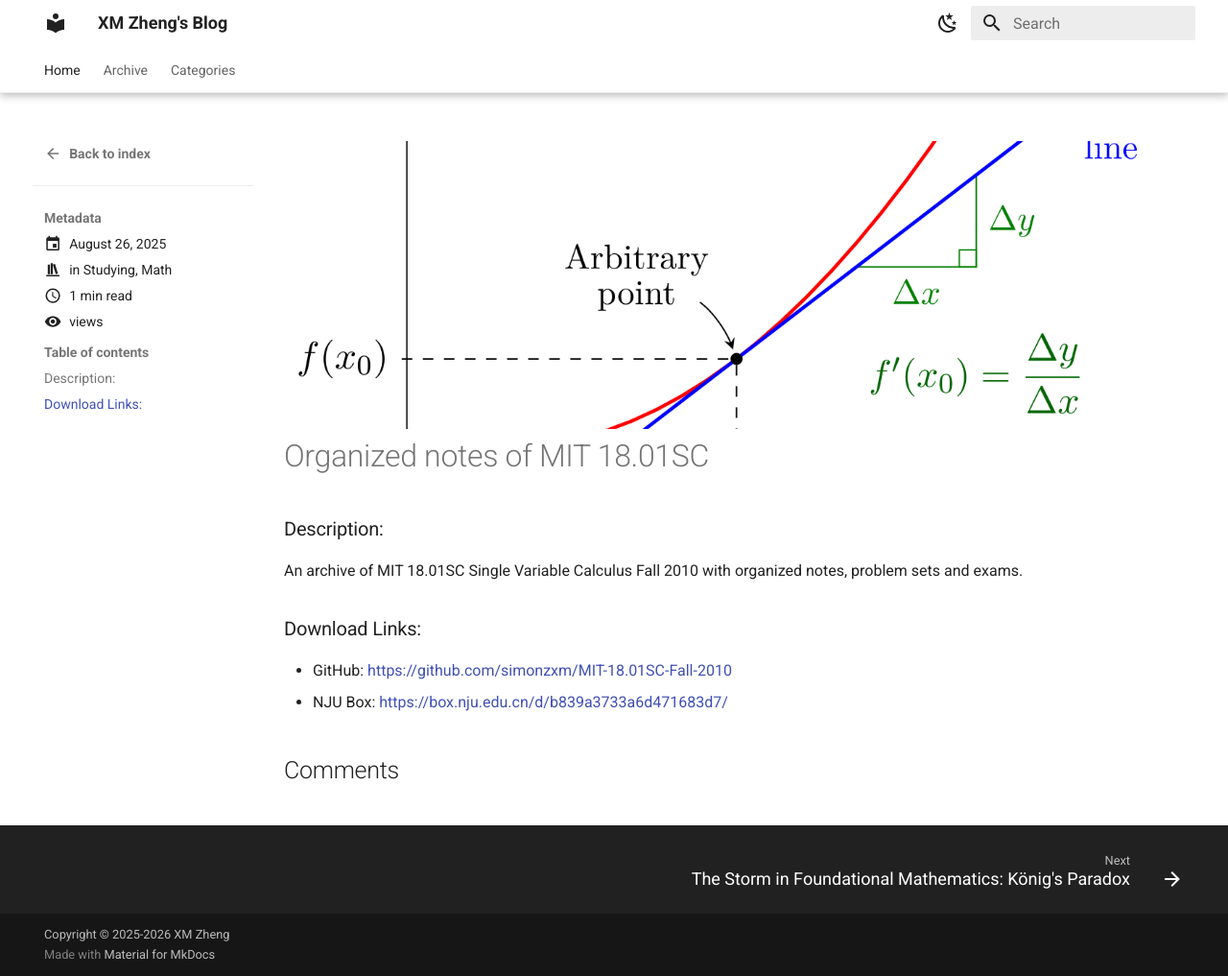
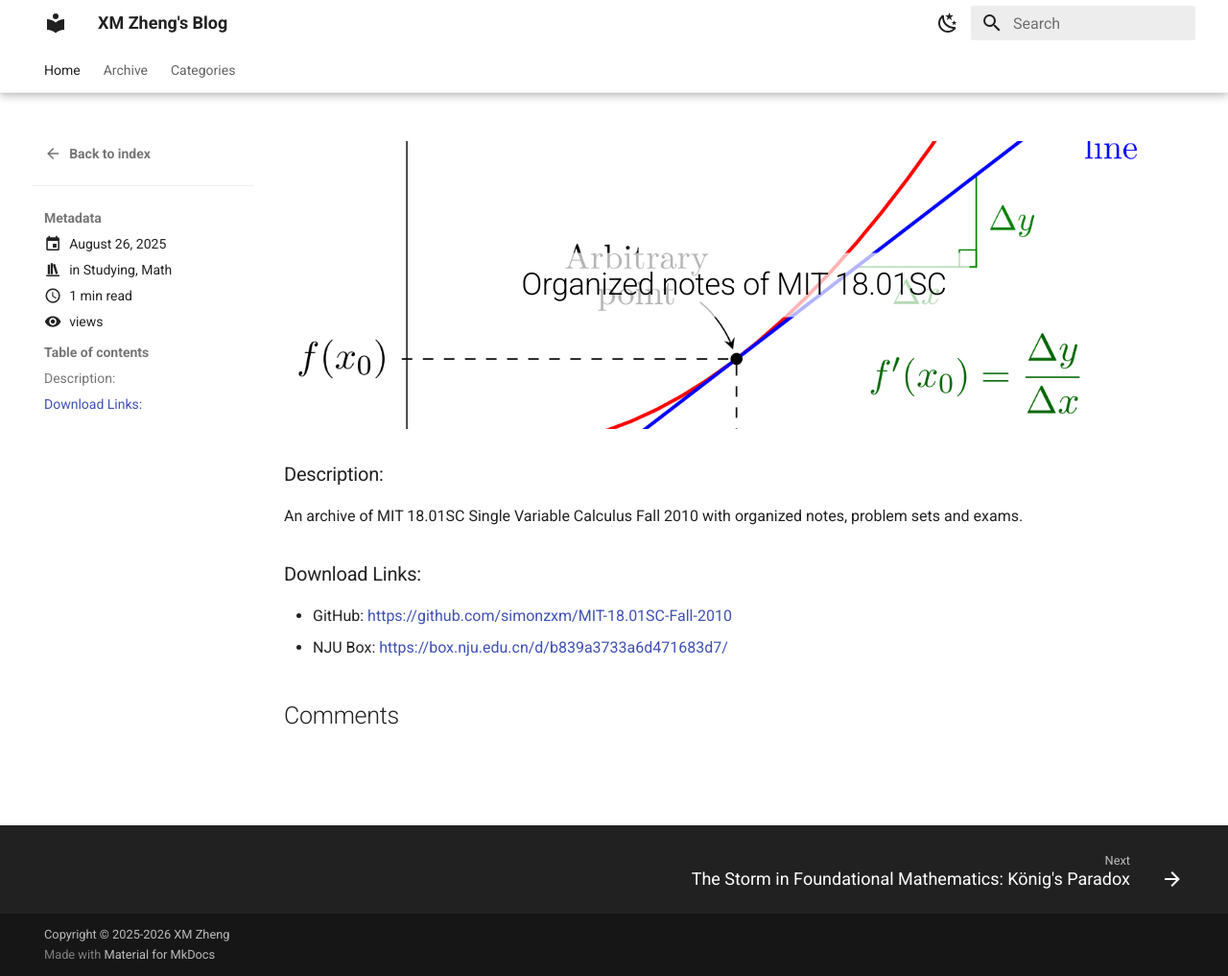
Before and after one commit to simonzxm/blog, an MkDocs documentation site: the page built from docs/posts/organized-notes-of-mit-1801sc.md, in a window 1280 px wide and 1017 px high. Shown: the whole window at 96% size. Built offline with MkDocs 1.6.1 and Material for MkDocs 9.7.7, drawn with Linux system fonts in a browser that asks for light colours; comment, search, counter and statistics services are not loaded.

Commit message:
Improve cover image style

```diff
--- a/docs/stylesheets/extra.css
+++ b/docs/stylesheets/extra.css
@@ -1,8 +1,35 @@
+.md-cover {
+  position: relative;
+  overflow: hidden;
+  border-radius: 0.4rem;
+}
+
 .md-cover img {
+  display: block;
   max-height: 300px;
   width: 100%;
   object-fit: cover;
-  border-radius: 0.4rem;
+}
+
+.md-cover__title {
+  position: absolute;
+  top: 50%;
+  left: 50%;
+  box-sizing: border-box;
+  width: max-content;
+  max-width: calc(100% - 2rem);
+  margin: 0 !important;
+  padding: 0.4em 0.75em;
+  transform: translate(-50%, -50%);
+  border-radius: 0.2rem;
+  background: rgb(255 255 255 / 70%);
+  color: #000 !important;
+  line-height: 1.25;
+  text-align: center;
+}
+
+.md-cover + h1 {
+  display: none;
 }
 
 details .linenos, details code, details .filename, details .pyodide-editor {
--- a/overrides/partials/content.html
+++ b/overrides/partials/content.html
@@ -1,6 +1,6 @@
 {% include "partials/tags.html" %}
 {% include "partials/actions.html" %}
-{% if "\u003ch1" not in page.content %}
+{% if "\u003ch1" not in page.content and not page.meta.cover %}
   <h1>{{ page.title | d(config.site_name, true)}}</h1>
 {% endif %}
 {% include "partials/cover.html" %}
--- a/overrides/partials/cover.html
+++ b/overrides/partials/cover.html
@@ -1,5 +1,6 @@
-{%if page.meta.cover %}
+{% if page.meta.cover %}
   <div class="md-cover">
-    <img src="{{ page.meta.cover | url }}" alt="{{ page.title }}">
+    <img src="{{ page.meta.cover | url }}" alt="">
+    <h1 class="md-cover__title">{{ page.title | d(config.site_name, true) }}</h1>
   </div>
 {% endif %}
```
